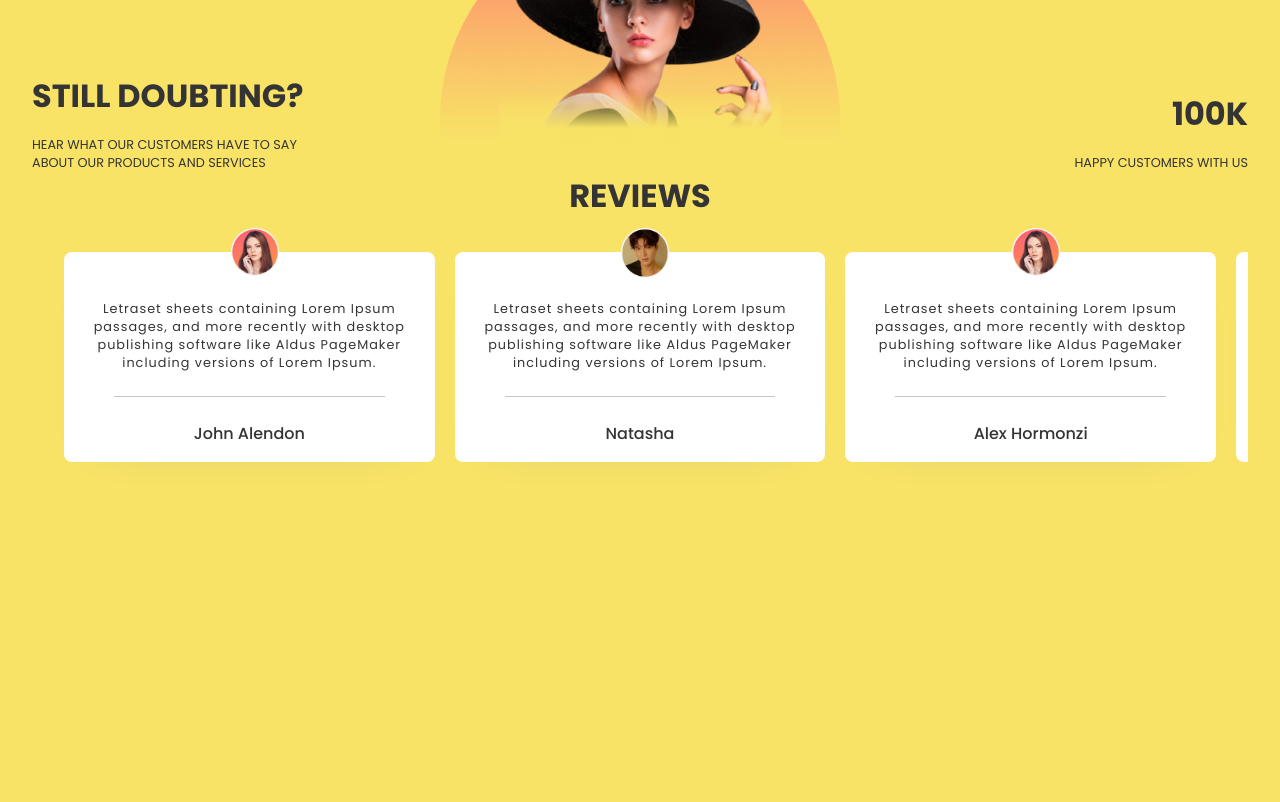
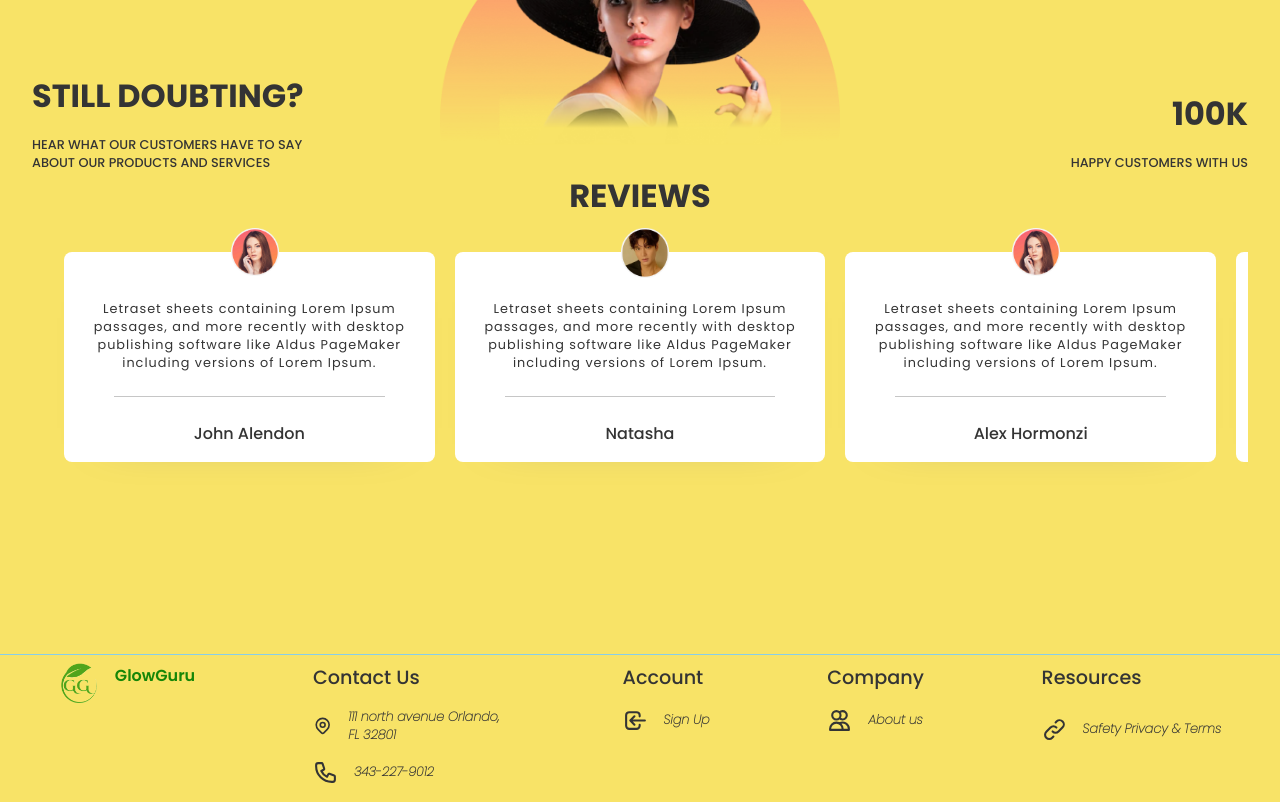
Before and after one commit to Nnamdi-Echegz/GlowGuru, a React (Create React App) app: page / in a window 1280 px wide. Shown: the part 1980-2782 px from the top of the page. Before the commit the page ends 2538 px from the top, so only its background shows below. Built offline with nearby package versions, Linux system fonts and the light colour scheme.

Commit message:
site completed, 0 responsiveness or animation

```diff
--- a/src/App.js
+++ b/src/App.js
@@ -1,4 +1,5 @@
 import "./App.css";
+import Footer from "./components/Footer/Footer";
 import Hero from "./components/Hero/Hero";
 import Products from "./components/Products/Products";
 import Slider from "./components/Slider/Slider";
@@ -15,6 +16,7 @@
      <Virtual/>
      <Products/>
      <Testimonials/>
+     <Footer/>
     </div>
   );
 }
--- /dev/null
+++ b/src/components/Footer/Footer.jsx
@@ -0,0 +1,84 @@
+import React from "react";
+import css from "./Footer.module.css";
+import Logo from "../../assets/logo3.png";
+import {
+  InboxIcon,
+  PhoneIcon,
+  LocationMarkerIcon,
+  LoginIcon,
+  UserIcon,
+  LinkIcon,
+  UsersIcon,
+} from "@heroicons/react/outline";
+
+const Footer = () => {
+  return (
+    <div className={css.cFooterWrapper}>
+      <hr />
+      <div className={css.cFooter}>
+        <div className={css.logo}>
+          <img src={Logo} alt="" />
+          <span>GlowGuru</span>
+        </div>
+
+        <div className={css.block}>
+          <div className={css.detail}>
+            <span>Contact Us</span>
+            <span className={css.pngLine}>
+              <LocationMarkerIcon className={css.icon} />
+              <span>111 north avenue Orlando, FL 32801</span>
+            </span>
+
+            <span className={css.pngLine}>
+              {" "}
+              <PhoneIcon className={css.icon} />
+              <a href="tel:343-227-9012">343-227-9012</a>
+            </span>
+
+            <span className={css.pngLine}>
+              <InboxIcon className={css.icon} />
+              <a href="mailto:glowguru@yahoo.com">glowguru@yahoo.com</a>
+            </span>
+          </div>
+        </div>
+
+        <div className={css.block}>
+          <div className={css.detail}>
+            <span>Account</span>
+            <span className={css.pngLine}>
+              <LoginIcon className={css.icon} />
+              <span>Sign Up</span>
+            </span>
+          </div>
+        </div>
+
+        <div className={css.block}>
+          <div className={css.detail}>
+            <span>Company</span>
+            <span className={css.pngLine}>
+              <UsersIcon className={css.icon} />
+              <a href="/about">About us</a>
+            </span>
+          </div>
+        </div>
+
+        <div className={css.block}>
+          <div className={css.detail}>
+            <span>Resources</span>
+            <span className={css.pngLine}>
+              <LinkIcon className={css.icon} />
+              <p>Safety Privacy & Terms</p>
+            </span>
+          </div>
+        </div>
+      </div>
+
+      <div className={css.copyRight}>
+        <span>Copyright 2024 by GlowGuru, Inc.</span>
+        <span>All rights reserved</span>
+      </div>
+    </div>
+  );
+};
+
+export default Footer;
--- /dev/null
+++ b/src/components/Footer/Footer.module.css
@@ -0,0 +1,80 @@
+.cFooterWrapper{
+    width: 100%;
+    margin-top: 5rem;
+}
+
+.cFooterWrapper>hr{
+    width: 100%;
+    height: 1px;
+    border: none;
+    background: skyblue;
+    margin-top: 1rem;
+}
+
+.cFooter{
+    display: flex;
+    width: 100%;
+    justify-content: space-around;
+}
+
+.logo{
+    display: flex;
+    align-items: flex-start;
+    gap: 1rem;
+}
+
+.logo>img{
+    width: 2.5rem;
+    height: 2.5rem;
+}
+
+.logo>span{
+    font-weight: 600;
+    font-size: 1rem;
+    color: rgb(22, 134, 7);
+}
+
+.block{
+    display: flex;
+    flex-direction: column;
+    gap: 1rem;
+    max-width: 12rem;
+}
+
+.detail{
+    display: flex;
+    flex-direction: column;
+    width: inherit;
+    font-size: 0.8rem;
+    gap: 1rem;
+    font-style: italic;
+    font-weight: bolder;
+}
+
+.detail>span:nth-of-type(1){
+    font-weight: 500;
+    font-style: normal;
+    font-size: 1.2rem;
+}
+
+.pngLine:hover{
+    cursor: pointer;
+}
+
+.pngLine{
+    display: flex;
+    gap: 1rem;
+    align-items: center;
+}
+.icon{
+    width: 25px;
+}
+
+.copyRight{
+    display: flex;
+    flex-direction: column;
+    width: 100%;
+    text-align: center;
+    font-size: .65rem;
+    margin-top: 2rem;
+}
--- a/src/components/Testimonials/Testimonials.module.css
+++ b/src/components/Testimonials/Testimonials.module.css
@@ -34,6 +34,7 @@
     font-size: 0.8rem;
     text-transform: uppercase;
     display: block;
+    font-weight: 500;
 }
 
 .wrapper>:nth-child(3){
--- a/src/components/header/Header.jsx
+++ b/src/components/header/Header.jsx
@@ -14,10 +14,10 @@
       <div className={css.right}>
         <div className={css.menu}>
           <ul className={css.menu}>
-            <li>Collections</li>
-            <li>Brands</li>
-            <li>New</li>
-            <li>Sales</li>
+            <li>Trending</li>
+            <li>Demo</li>
+            <li>Products</li>
+            <li>Reviews</li>
             <li>ENG</li>
           </ul>
         </div>
```
